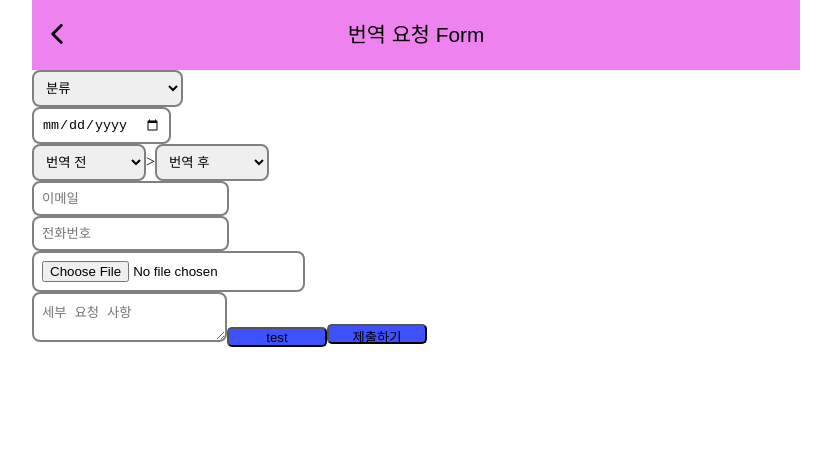
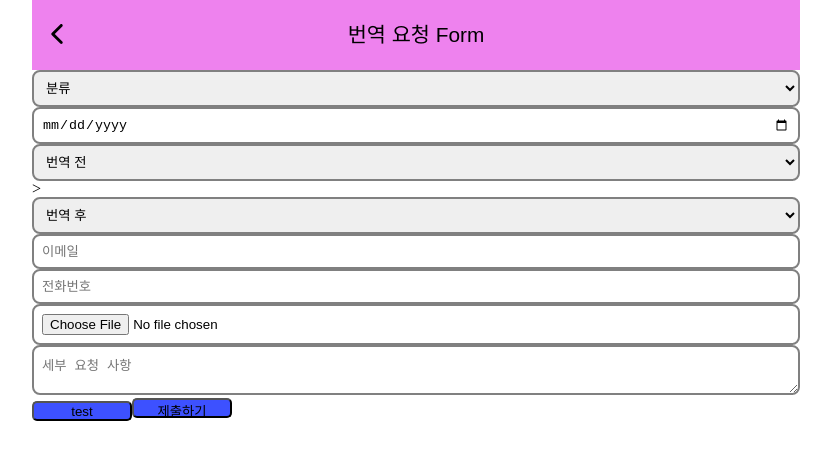
Before and after one commit to TranslationTalk/Front-End, a React (Create React App) app: page /client/request/text in a window 1280 px wide. Shown: the top 460 px of the page, without its empty margins (224-1055 px from the left). Built offline with nearby package versions, Linux system fonts and the light colour scheme.

Commit message:
:recycle: Refactor: Input width 변경
Input components width 100% 변경 적용

```diff
--- a/src/components/input/FileInput.jsx
+++ b/src/components/input/FileInput.jsx
@@ -19,6 +19,7 @@ const FileInput = ({ id, name, onChange }) => (
 )
 
 const Input = styled.input`
+  width: 100%;
   padding: 0.5rem;
   border-radius: 0.5rem;
   border: 2px solid gray;
--- a/src/components/input/SelectInput.jsx
+++ b/src/components/input/SelectInput.jsx
@@ -18,6 +18,7 @@ const SelectInput = ({ id, defaultOption, onChange, value, options }) => (
 )
 
 const Select = styled.select`
+  width: 100%;
   padding: 0.5rem;
   border-radius: 0.5rem;
   border: 2px solid gray;
--- a/src/components/input/StarsInput.jsx
+++ b/src/components/input/StarsInput.jsx
@@ -39,6 +39,7 @@ const Container = styled.div`
   flex-direction: column;
   justify-content: center;
   align-items: center;
+  width: 100%;
 `
 
 const Stars = styled.div`
--- a/src/components/input/TextAreaInput.jsx
+++ b/src/components/input/TextAreaInput.jsx
@@ -11,6 +11,7 @@ const TextAreaInput = ({ id, name, placeholder, onChange }) => (
 )
 
 const TextArea = styled.textarea`
+  width: 100%;
   padding: 0.5rem;
   border-radius: 0.5rem;
   border: 2px solid gray;
--- a/src/components/input/TextInput.jsx
+++ b/src/components/input/TextInput.jsx
@@ -21,6 +21,7 @@ const TextInput = ({ type, id, name, placeholder, onChange }) => (
 )
 
 const Input = styled.input`
+  width: 100%;
   padding: 0.5rem;
   border-radius: 0.5rem;
   border: 2px solid gray;
```
